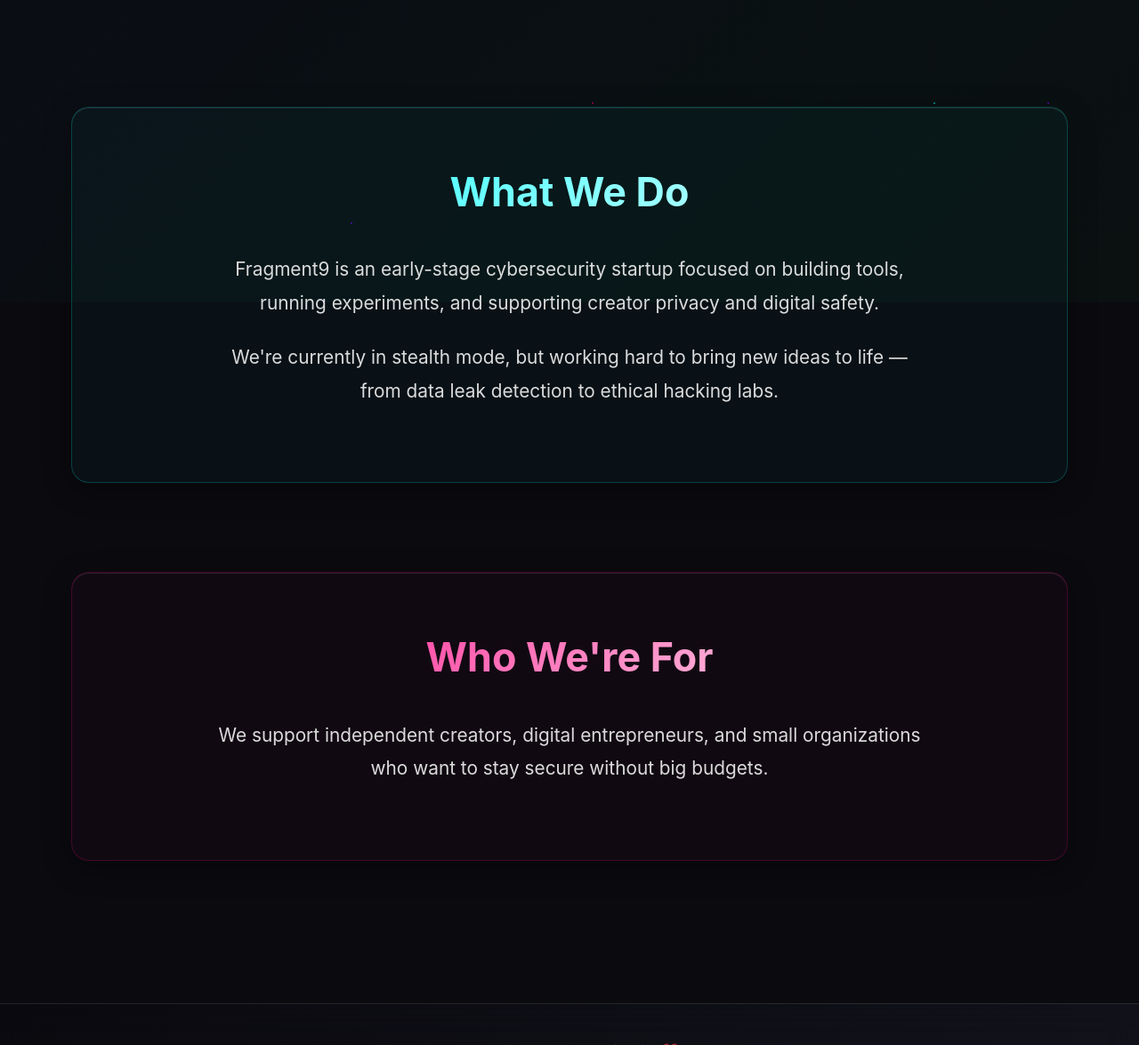
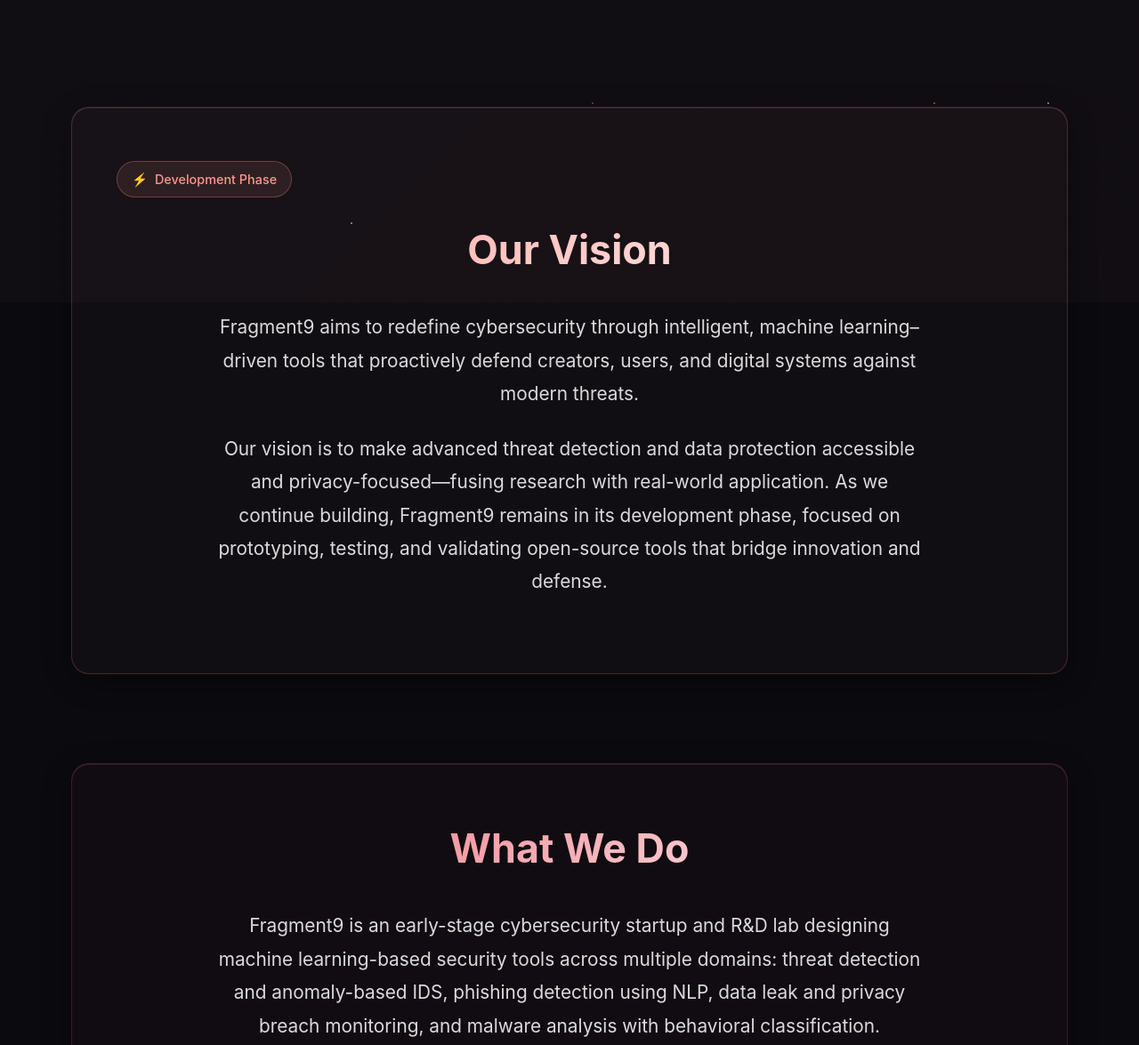
Before and after one commit to frag9team/fragment9-site, a plain HTML site: page index.html in a window 1280 px wide. Shown: the part 460-1635 px from the top of the page at 89% size. Drawn offline with Linux system fonts and the light colour scheme.

Commit message:
Update index.html

```diff
--- a/index.html
+++ b/index.html
@@ -33,11 +33,11 @@
             height: 100%;
             background: linear-gradient(
                 135deg,
-                rgba(0, 255, 255, 0.03) 0%,
-                rgba(255, 0, 128, 0.03) 25%,
-                rgba(128, 0, 255, 0.03) 50%,
-                rgba(0, 255, 128, 0.03) 75%,
-                rgba(255, 128, 0, 0.03) 100%
+                rgba(255, 150, 143, 0.03) 0%,
+                rgba(237, 96, 113, 0.03) 25%,
+                rgba(255, 255, 255, 0.02) 50%,
+                rgba(255, 150, 143, 0.03) 75%,
+                rgba(237, 96, 113, 0.03) 100%
             );
             background-size: 400% 400%;
             animation: gradientShift 15s ease infinite;
@@ -64,19 +64,19 @@
             position: absolute;
             width: 2px;
             height: 2px;
-            background: #00ffff;
+            background: #ff968f;
             border-radius: 50%;
             animation: float 6s infinite linear;
             opacity: 0.6;
         }
 
         .particle:nth-child(odd) {
-            background: #ff0080;
+            background: #ed6071;
             animation-duration: 8s;
         }
 
         .particle:nth-child(3n) {
-            background: #8000ff;
+            background: #ffffff;
             animation-duration: 10s;
         }
 
@@ -125,7 +125,7 @@
             font-size: 4.5rem;
             font-weight: 800;
             margin-bottom: 24px;
-            background: linear-gradient(135deg, #00ffff 0%, #ff0080 50%, #8000ff 100%);
+            background: linear-gradient(135deg, #ffffff 0%, #ff968f 50%, #ed6071 100%);
             -webkit-background-clip: text;
             -webkit-text-fill-color: transparent;
             background-clip: text;
@@ -142,18 +142,18 @@
             transform: translateX(-50%);
             width: 100px;
             height: 3px;
-            background: linear-gradient(90deg, #00ffff, #ff0080, #8000ff);
+            background: linear-gradient(90deg, #ffffff, #ff968f, #ed6071);
             border-radius: 2px;
             animation: underlineGlow 2s ease-in-out infinite alternate;
         }
 
         @keyframes underlineGlow {
             0% {
-                box-shadow: 0 0 5px rgba(0, 255, 255, 0.5);
+                box-shadow: 0 0 5px rgba(255, 150, 143, 0.5);
                 width: 100px;
             }
             100% {
-                box-shadow: 0 0 20px rgba(255, 0, 128, 0.8);
+                box-shadow: 0 0 20px rgba(237, 96, 113, 0.8);
                 width: 120px;
             }
         }
@@ -169,8 +169,8 @@
         .contact-btn {
             display: inline-flex;
             align-items: center;
-            background: linear-gradient(135deg, #00ffff 0%, #ff0080 100%);
-            color: #000;
+            background: linear-gradient(135deg, #ff968f 0%, #ed6071 100%);
+            color: #ffffff;
             padding: 18px 36px;
             text-decoration: none;
             border-radius: 50px;
@@ -178,7 +178,7 @@
             font-size: 1.1rem;
             transition: all 0.4s cubic-bezier(0.175, 0.885, 0.32, 1.275);
             box-shadow:
-                0 10px 30px rgba(0, 255, 255, 0.3),
+                0 10px 30px rgba(255, 150, 143, 0.3),
                 0 0 0 0 rgba(255, 255, 255, 0.1);
             position: relative;
             overflow: hidden;
@@ -198,7 +198,7 @@
         .contact-btn:hover {
             transform: translateY(-3px) scale(1.05);
             box-shadow:
-                0 20px 50px rgba(0, 255, 255, 0.4),
+                0 20px 50px rgba(255, 150, 143, 0.4),
                 0 0 0 8px rgba(255, 255, 255, 0.1);
         }
 
@@ -233,7 +233,7 @@
             margin-bottom: 32px;
             text-align: center;
             font-weight: 700;
-            background: linear-gradient(135deg, #ffffff 0%, #00ffff 100%);
+            background: linear-gradient(135deg, #ffffff 0%, #ff968f 100%);
             -webkit-background-clip: text;
             -webkit-text-fill-color: transparent;
             background-clip: text;
@@ -254,25 +254,37 @@
         }
 
         /* Specialized section styling */
+        .vision {
+            background: rgba(255, 150, 143, 0.03);
+            border: 1px solid rgba(255, 150, 143, 0.2);
+        }
+
+        .vision .section-title {
+            background: linear-gradient(135deg, #ff968f 0%, #ffffff 100%);
+            -webkit-background-clip: text;
+            -webkit-text-fill-color: transparent;
+            background-clip: text;
+        }
+
         .what-we-do {
-            background: rgba(0, 255, 255, 0.03);
-            border: 1px solid rgba(0, 255, 255, 0.2);
+            background: rgba(237, 96, 113, 0.03);
+            border: 1px solid rgba(237, 96, 113, 0.2);
         }
 
         .what-we-do .section-title {
-            background: linear-gradient(135deg, #00ffff 0%, #ffffff 100%);
+            background: linear-gradient(135deg, #ed6071 0%, #ffffff 100%);
             -webkit-background-clip: text;
             -webkit-text-fill-color: transparent;
             background-clip: text;
         }
 
         .who-were-for {
-            background: rgba(255, 0, 128, 0.03);
-            border: 1px solid rgba(255, 0, 128, 0.2);
+            background: rgba(255, 255, 255, 0.03);
+            border: 1px solid rgba(255, 255, 255, 0.2);
         }
 
         .who-were-for .section-title {
-            background: linear-gradient(135deg, #ff0080 0%, #ffffff 100%);
+            background: linear-gradient(135deg, #ffffff 0%, #ff968f 100%);
             -webkit-background-clip: text;
             -webkit-text-fill-color: transparent;
             background-clip: text;
@@ -286,21 +298,44 @@
             left: 0;
             width: 100%;
             height: 2px;
-            background: linear-gradient(90deg, transparent, #00ffff, transparent);
+            background: linear-gradient(90deg, transparent, #ff968f, transparent);
             opacity: 0;
             transition: opacity 0.6s ease;
         }
 
+        .vision::before {
+            background: linear-gradient(90deg, transparent, #ff968f, transparent);
+        }
+
         .what-we-do::before {
-            background: linear-gradient(90deg, transparent, #00ffff, transparent);
+            background: linear-gradient(90deg, transparent, #ed6071, transparent);
         }
 
         .who-were-for::before {
-            background: linear-gradient(90deg, transparent, #ff0080, transparent);
+            background: linear-gradient(90deg, transparent, #ffffff, transparent);
         }
 
         .section-card:hover::before {
             opacity: 1;
+        }
+
+        /* Dev phase indicator */
+        .dev-indicator {
+            display: inline-flex;
+            align-items: center;
+            background: rgba(255, 150, 143, 0.1);
+            color: #ff968f;
+            padding: 8px 16px;
+            border-radius: 25px;
+            font-size: 0.9rem;
+            font-weight: 500;
+            margin-bottom: 24px;
+            border: 1px solid rgba(255, 150, 143, 0.3);
+        }
+
+        .dev-indicator::before {
+            content: '⚡';
+            margin-right: 8px;
         }
 
         /* Footer */
@@ -387,6 +422,7 @@
 
         .section:nth-child(1) { animation-delay: 0.2s; }
         .section:nth-child(2) { animation-delay: 0.4s; }
+        .section:nth-child(3) { animation-delay: 0.6s; }
 
         @keyframes fadeInUp {
             to {
@@ -430,7 +466,7 @@
     <header>
         <div class="container">
             <h1 class="logo">Fragment9</h1>
-            <p class="tagline">Cybersecurity Lab + Service Incubator</p>
+            <p class="tagline">ML-Driven Cybersecurity Research & Development</p>
             <a href="mailto:founder@fragment9.com" class="contact-btn">Contact Us</a>
         </div>
     </header>
@@ -438,11 +474,22 @@
     <main>
         <div class="container">
             <section class="section">
+                <div class="section-card glass vision">
+                    <div class="dev-indicator">Development Phase</div>
+                    <h2 class="section-title">Our Vision</h2>
+                    <div class="section-content">
+                        <p>Fragment9 aims to redefine cybersecurity through intelligent, machine learning–driven tools that proactively defend creators, users, and digital systems against modern threats.</p>
+                        <p>Our vision is to make advanced threat detection and data protection accessible and privacy-focused—fusing research with real-world application. As we continue building, Fragment9 remains in its development phase, focused on prototyping, testing, and validating open-source tools that bridge innovation and defense.</p>
+                    </div>
+                </div>
+            </section>
+
+            <section class="section">
                 <div class="section-card glass what-we-do">
                     <h2 class="section-title">What We Do</h2>
                     <div class="section-content">
-                        <p>Fragment9 is an early-stage cybersecurity startup focused on building tools, running experiments, and supporting creator privacy and digital safety.</p>
-                        <p>We're currently in stealth mode, but working hard to bring new ideas to life — from data leak detection to ethical hacking labs.</p>
+                        <p>Fragment9 is an early-stage cybersecurity startup and R&D lab designing machine learning-based security tools across multiple domains: threat detection and anomaly-based IDS, phishing detection using NLP, data leak and privacy breach monitoring, and malware analysis with behavioral classification.</p>
+                        <p>We're currently in stealth mode, focusing on open-source tooling, lightweight deployments, and real-world usability as we lay the groundwork for potential SaaS offerings and contributions to the broader cybersecurity community.</p>
                     </div>
                 </div>
             </section>
@@ -451,7 +498,7 @@
                 <div class="section-card glass who-were-for">
                     <h2 class="section-title">Who We're For</h2>
                     <div class="section-content">
-                        <p>We support independent creators, digital entrepreneurs, and small organizations who want to stay secure without big budgets.</p>
+                        <p>We support independent creators, digital entrepreneurs, and small organizations who want to stay secure without big budgets. Our tools are designed for those who need enterprise-level protection with accessible, privacy-focused solutions.</p>
                     </div>
                 </div>
             </section>
```
